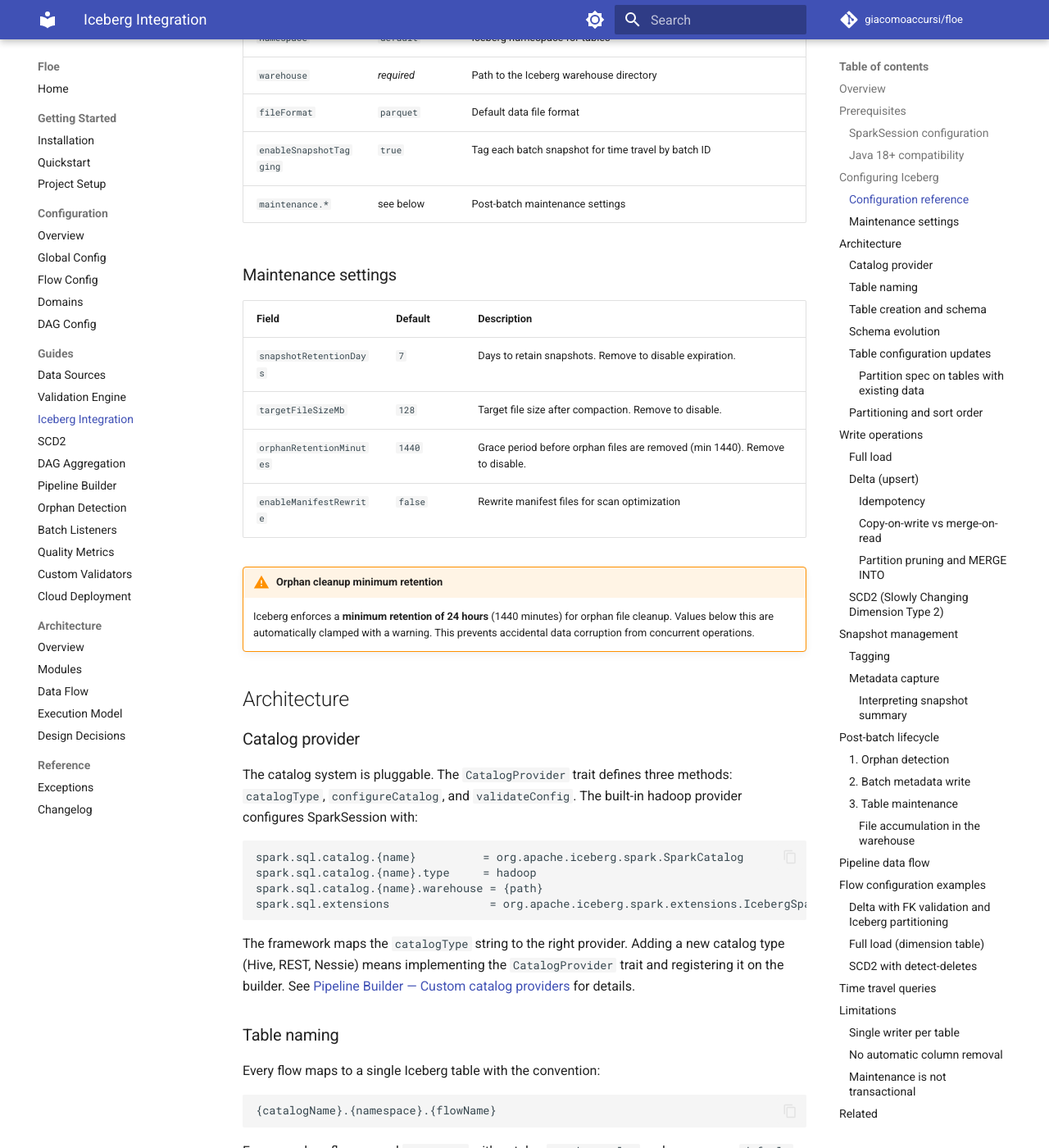
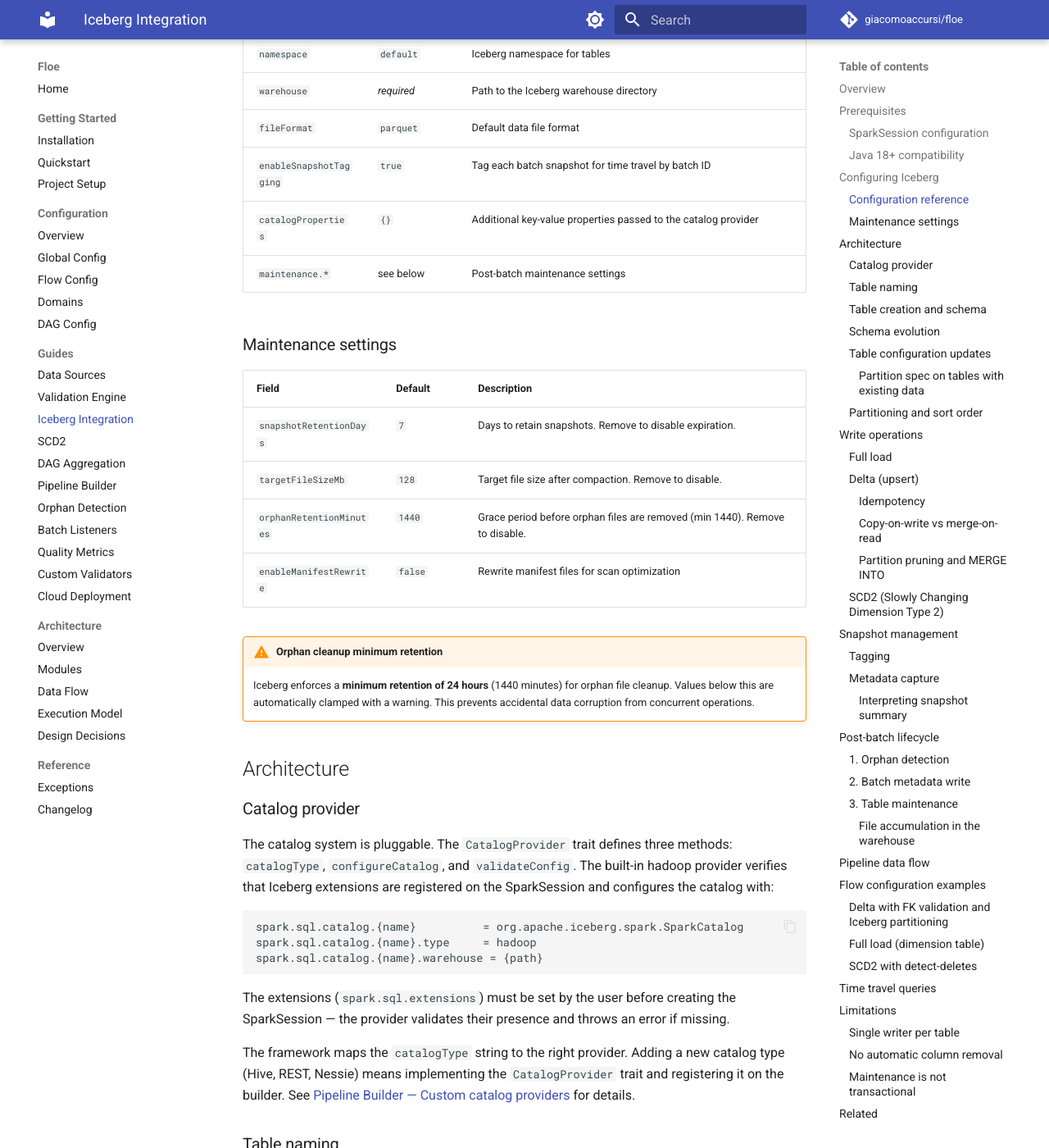
Before and after one commit to giacomoaccursi/Floe, an MkDocs documentation site: the page built from site-docs/guides/iceberg.md, in a window 1280 px wide and 1400 px high, scrolled down 1989 px. Shown: the whole window at 82% size. Built offline with MkDocs 1.6.1 and Material for MkDocs 9.7.7, drawn with Linux system fonts in a browser that asks for light colours; comment, search, counter and statistics services are not loaded; some of the changed text lies outside the part shown.

Commit message:
docs(iceberg): fix 7 inaccuracies found in code-vs-doc verification

````diff
--- a/site-docs/guides/iceberg.md
+++ b/site-docs/guides/iceberg.md
@@ -2,7 +2,7 @@
 
 ## Overview
 
-The framework uses Apache Iceberg as its storage layer. All write operations are atomic MERGE INTO statements, every batch produces a tagged snapshot for time travel, and post-batch maintenance runs automatically.
+The framework uses Apache Iceberg as its storage layer. Write operations use atomic Iceberg operations — `MERGE INTO` for delta and SCD2, `overwrite` for full loads. Every batch produces a tagged snapshot for time travel, and post-batch maintenance runs automatically.
 
 The `iceberg` section is required in `global.yaml`. At startup, the pipeline validates the config and configures the SparkSession with the Iceberg catalog. If the section is missing or invalid, execution stops immediately (fail-fast).
 
@@ -72,6 +73,7 @@
 | `warehouse` | *required* | Path to the Iceberg warehouse directory |
 | `fileFormat` | `parquet` | Default data file format |
 | `enableSnapshotTagging` | `true` | Tag each batch snapshot for time travel by batch ID |
+| `catalogProperties` | `{}` | Additional key-value properties passed to the catalog provider |
 | `maintenance.*` | see below | Post-batch maintenance settings |
 
 ### Maintenance settings
@@ -90,14 +92,15 @@
 
 ### Catalog provider
 
-The catalog system is pluggable. The `CatalogProvider` trait defines three methods: `catalogType`, `configureCatalog`, and `validateConfig`. The built-in hadoop provider configures SparkSession with:
+The catalog system is pluggable. The `CatalogProvider` trait defines three methods: `catalogType`, `configureCatalog`, and `validateConfig`. The built-in hadoop provider verifies that Iceberg extensions are registered on the SparkSession and configures the catalog with:
 
 ```
 spark.sql.catalog.{name}          = org.apache.iceberg.spark.SparkCatalog
 spark.sql.catalog.{name}.type     = hadoop
 spark.sql.catalog.{name}.warehouse = {path}
-spark.sql.extensions               = org.apache.iceberg.spark.extensions.IcebergSparkSessionExtensions
 ```
+
+The extensions (`spark.sql.extensions`) must be set by the user before creating the SparkSession — the provider validates their presence and throws an error if missing.
 
 The framework maps the `catalogType` string to the right provider. Adding a new catalog type (Hive, REST, Nessie) means implementing the `CatalogProvider` trait and registering it on the builder. See [Pipeline Builder — Custom catalog providers](pipeline-builder.md#custom-catalog-providers) for details.
 
````
Also changed, not shown: other parts of site-docs/guides/iceberg.md (+4 -3 lines).
